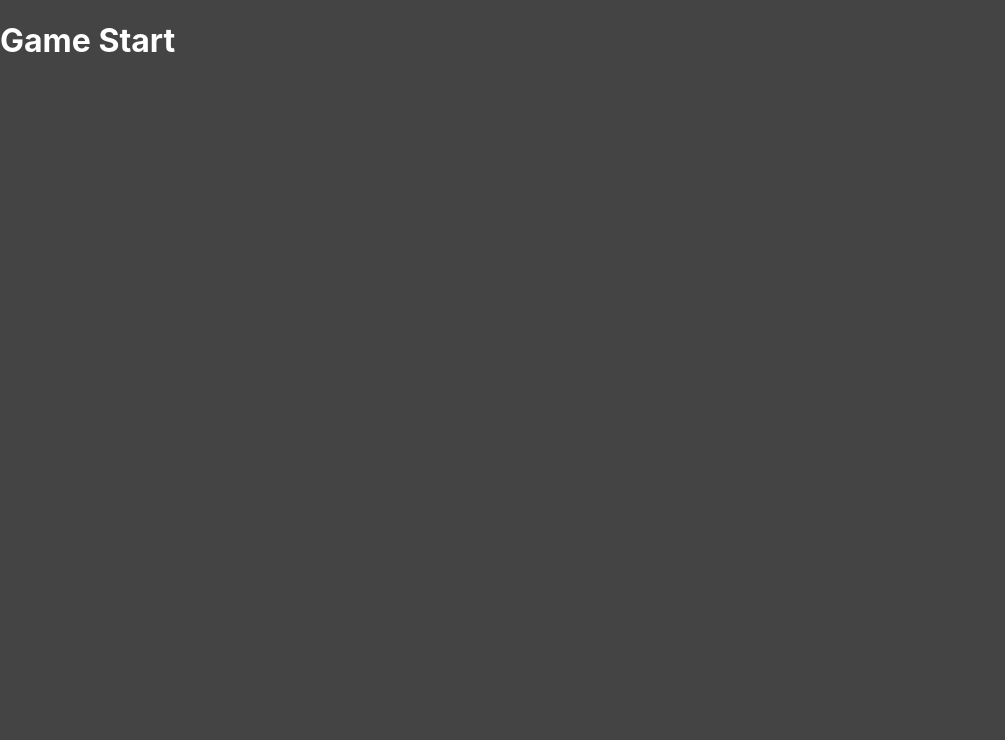
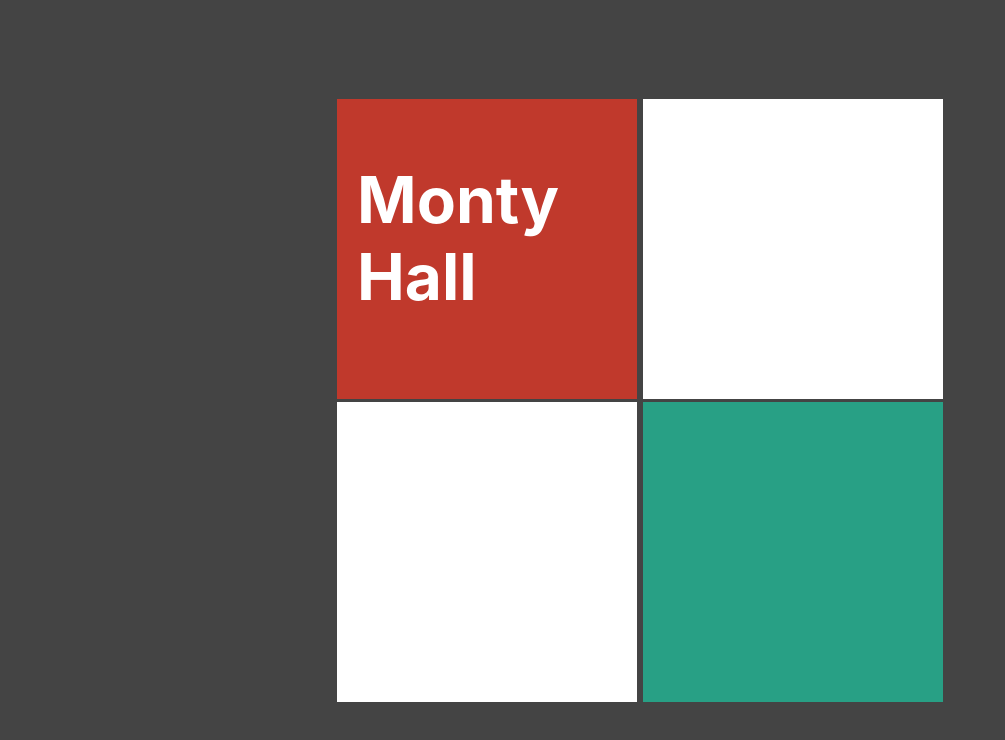
Before and after one commit to betosan83/next-monty-hall-doors, a Next.js app: page / in a window 1280 px wide. Shown: the top 740 px of the page, without its empty margins (0-1005 px from the left). Built offline with nearby package versions, Linux system fonts and the light colour scheme.

Commit message:
New Card component.

```diff
--- /dev/null
+++ b/components/Card.tsx
@@ -0,0 +1,17 @@
+import styles from '../styles/Card.module.css'
+
+interface CardProps {
+    bgcolor?: string
+    children?: any
+}
+
+export default function Card(props: CardProps) {
+    return (
+        <div className={styles.card}
+            style={{
+                backgroundColor: props.bgcolor ?? "#fff"
+            }}>
+            {props.children}
+        </div>
+    )
+}
--- a/pages/index.tsx
+++ b/pages/index.tsx
@@ -1,13 +1,21 @@
-import { useState } from "react";
-import Door from "../components/Door";
-import { createDoors, updateDoors } from "../functions/doors";
+import Card from "../components/Card";
+import styles from "../styles/Form.module.css"
+
 
 export default function Form() {
 
-
   return (
-    <div style={{display: "flex"}}>
-      <h1>Game Start</h1>
-    </div>
+    <div className={styles.form}>
+      <div>
+        <Card bgcolor="#c0392c" >
+          <h1>Monty Hall</h1>
+        </Card>
+        <Card />
+      </div>
+      <div>
+        <Card />
+        <Card bgcolor="#28a085" />
+      </div>
+    </div >
   )
 }
--- /dev/null
+++ b/styles/Card.module.css
@@ -0,0 +1,9 @@
+.card {
+    display: flex;
+    width: 300px;
+    height: 300px;
+    color: #fff;
+    margin: 3px;
+    font-size: 2rem;
+    padding: 20px;
+}
--- /dev/null
+++ b/styles/Form.module.css
@@ -0,0 +1,6 @@
+.form {
+    display: flex;
+    justify-content: center;
+    align-items: center;
+    height: 100vh;
+}
```
